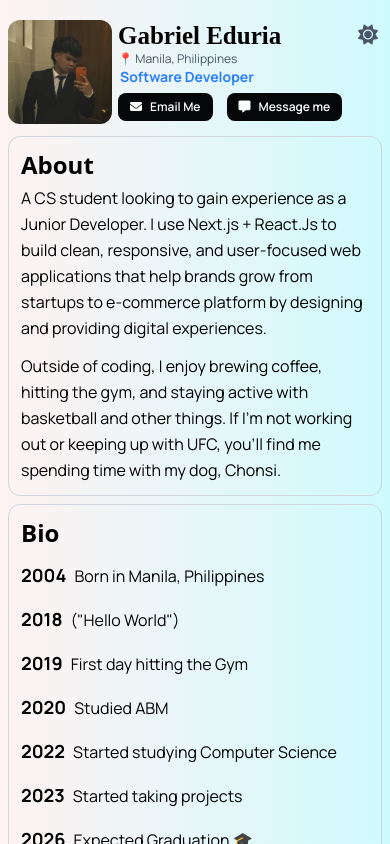
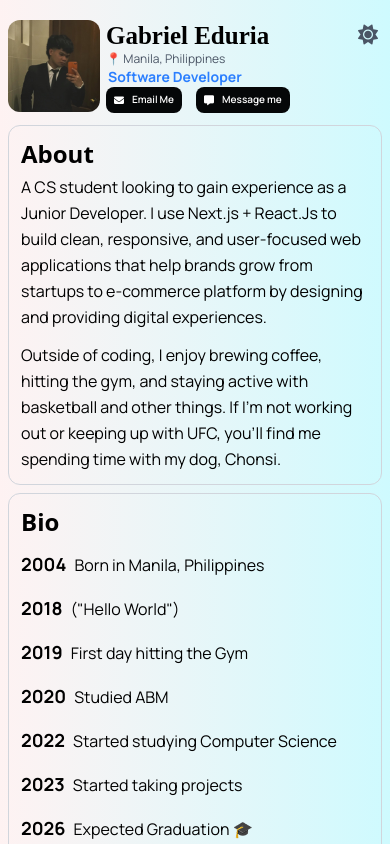
Before and after one commit to GabrielEduria/portfolio, a React (Vite) app: page / in a window 390 px wide. Shown: the top 844 px of the page. Built offline with nearby package versions, Linux system fonts and the light colour scheme.

Commit message:
fixed header

```diff
--- a/src/components/Button.jsx
+++ b/src/components/Button.jsx
@@ -4,7 +4,7 @@ const Button = ({ children, href, onClick }) => {
   const commonClasses = `
     font-semibold cursor-pointer
     rounded-lg inline-flex items-center text-nowrap
-    px-3 sm:px-10 py-1.5 text-[12px]  w-fit
+    px-2 sm:px-10 py-1.5 text-[10px] md:text-[12px]  w-fit
     transition transform duration-200 hover:scale-105 z-9
     backdrop-filter backdrop-blur-sm bg-opacity-80 p-1
 
--- a/src/components/Header.jsx
+++ b/src/components/Header.jsx
@@ -8,10 +8,9 @@ const Header = () => {
         <ImageSpinner
           src={"/images/myPicture.jpg"}
           alt="My Picture"
-          className="w-26 h-auto sm:w-36 sm:h-auto aspect-square flex-shrink-0"
+          className="w-23 h-auto sm:w-36 sm:h-auto aspect-square flex-shrink-0"
           imgClassName="w-full h-auto object-cover rounded-xl"
         />
-
       <div className="flex-1 min-w-0 ">
         <div className="flex items-start justify-between relative ">
           <h1 className="text-[25px]  xs:text-3xl sm:text-5xl
@@ -26,7 +25,7 @@ const Header = () => {
         <span className="text-sm sm:text-base text-blue-500 dark:text-red-500 font-bold">Software Developer</span>
       </div>
 
-        <div className="flex gap-3.5 text-xs sm:text-sm pt-1.5 sm:pt-1 ">
+        <div className="flex gap-3.5 text-xs sm:text-sm  sm:pt-1 text-wrap">
           <Button
             href="mailto:gabrielezekieleduria@gmail.com"
             target="_blank"
```
